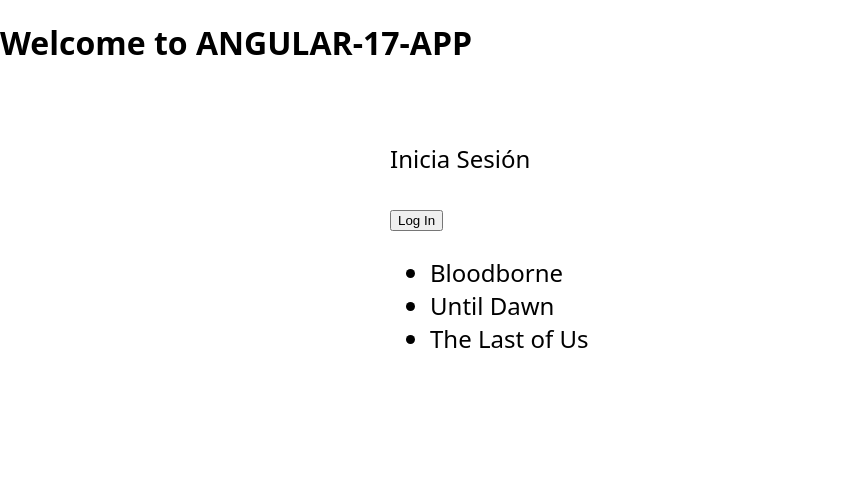
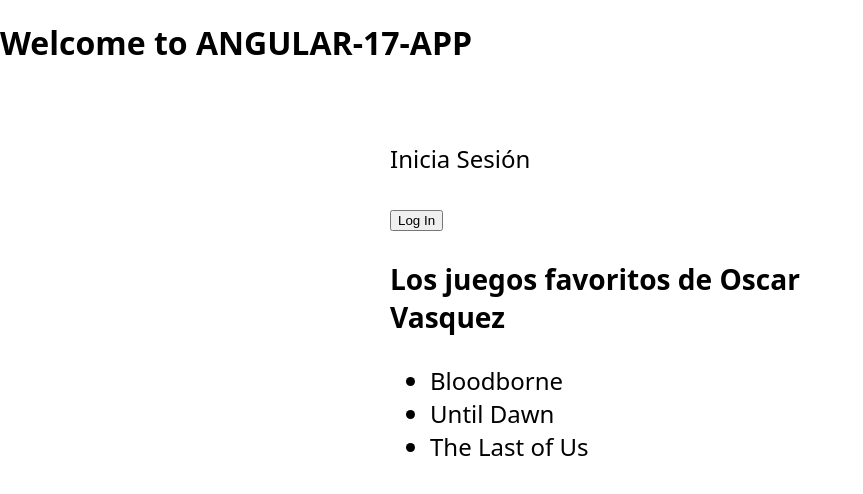
Before and after one commit to oscarvasquez28/Learning-Angular, an Angular app in the folder angular-17-app/: page / in a window 1280 px wide. Shown: the top 494 px of the page, without its empty margins (0-863 px from the left). Built offline with nearby package versions, Linux system fonts and the light colour scheme.

Commit message:
feat: pass username to GamesComponent for personalized game display

```diff
--- a/angular-17-app/src/app/games/games.component.ts
+++ b/angular-17-app/src/app/games/games.component.ts
@@ -1,11 +1,12 @@
 import { CommonModule } from '@angular/common';
-import { Component } from '@angular/core';
+import { Component, Input } from '@angular/core';
 
 @Component({
   selector: 'app-games',
   standalone: true,
   imports: [CommonModule],
   template: `
+  <h3>Los juegos favoritos de {{username}}</h3>
     <ul>
       @for (game of games; track game.id){
         <li>{{game.name}}</li>
@@ -15,6 +16,7 @@ import { Component } from '@angular/core';
   styleUrl: './games.component.scss'
 })
 export class GamesComponent {
+  @Input() username = "";
   games = [
     {
       id: 1,
--- a/angular-17-app/src/app/user/user.component.html
+++ b/angular-17-app/src/app/user/user.component.html
@@ -8,5 +8,5 @@
     <p>Inicia Sesión</p>
     <button (click)="isLoggedIn = true">Log In</button>
   }
-  <app-games></app-games>
+  <app-games username="{{username}}"></app-games>
 </section>
```
